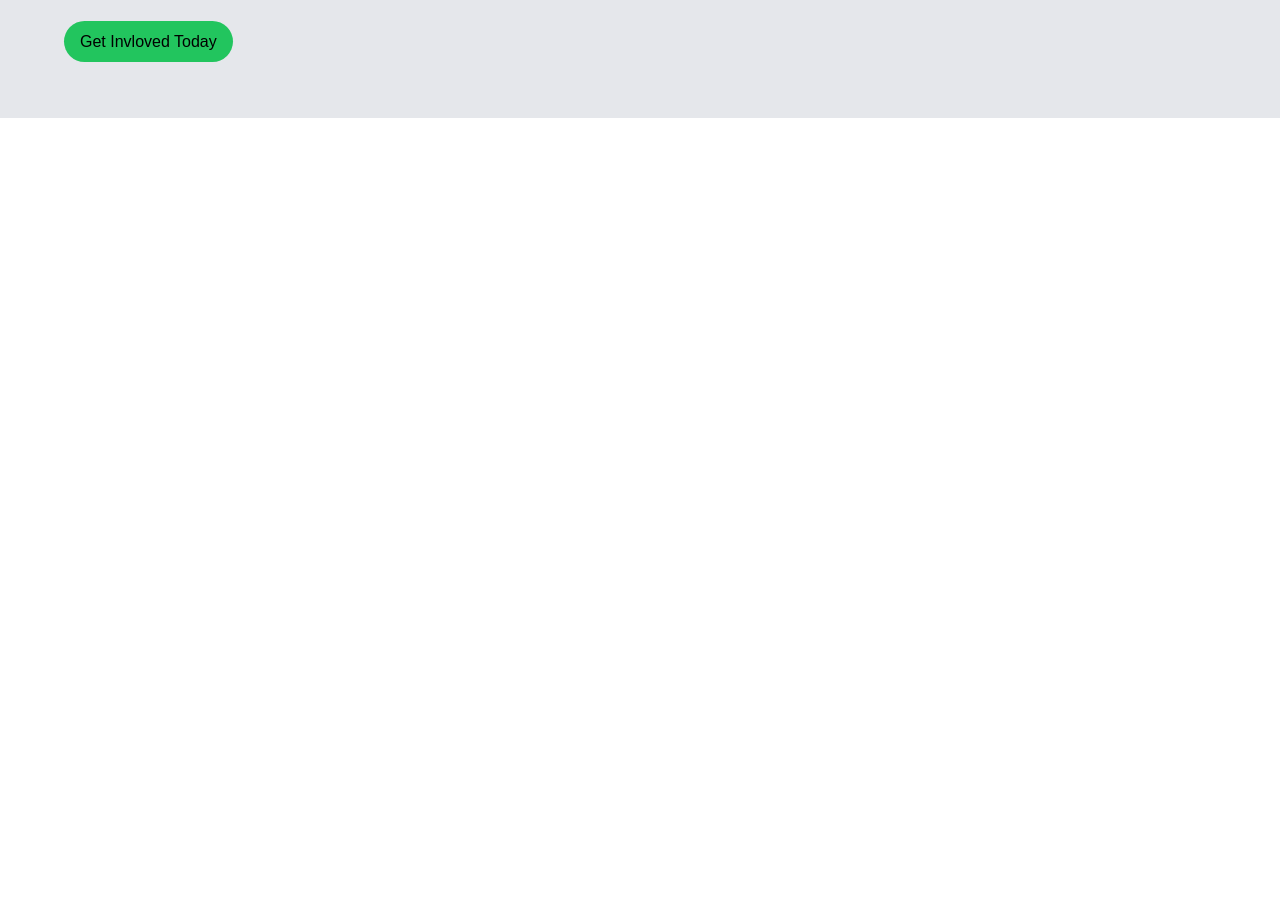
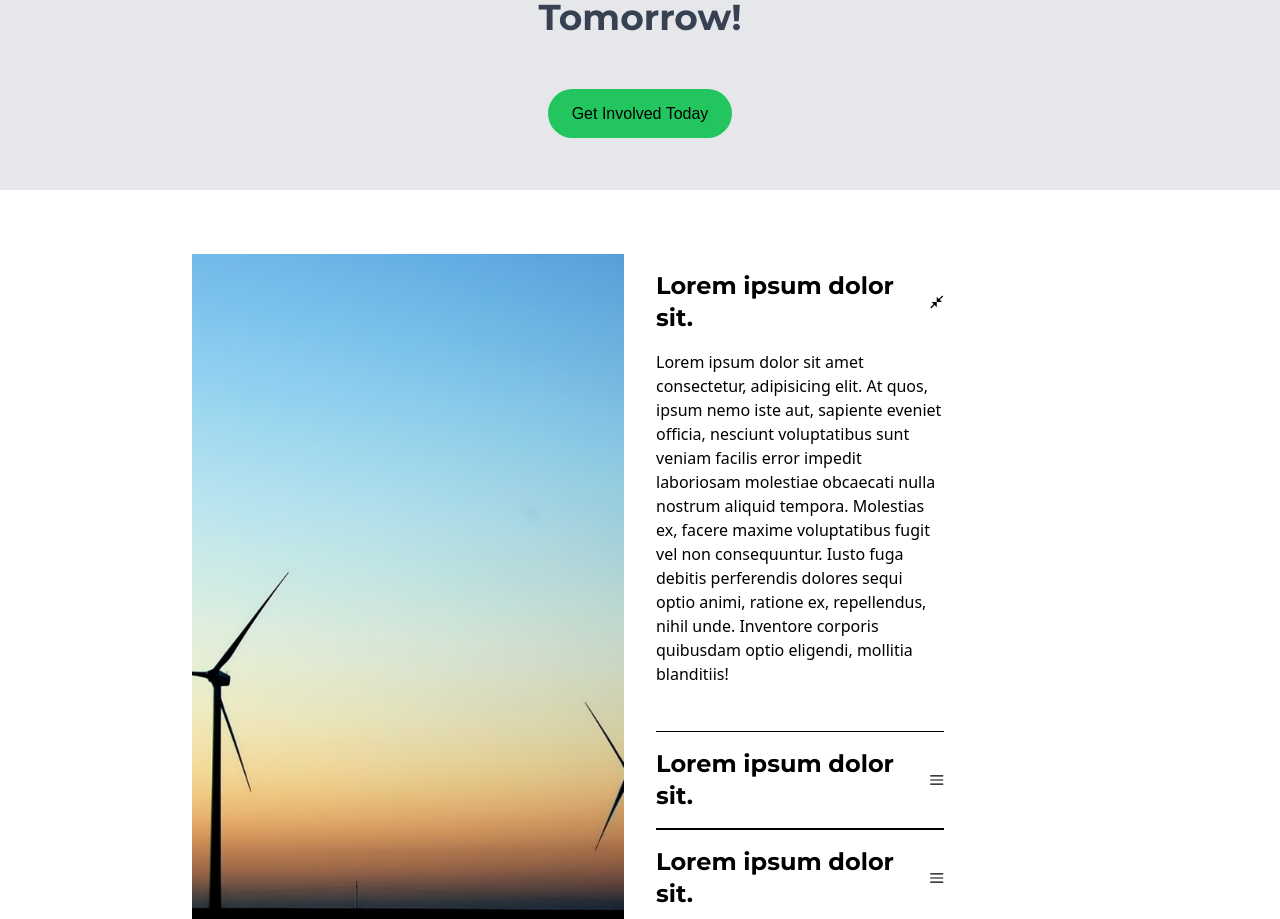
Before and after one commit to pixelPicker/renewables, a React (Vite) app: page / in a window 1280 px wide. Shown: the part 733-1652 px from the top of the page. Before the commit the page ends 851 px from the top, so only its background shows below. Built offline with nearby package versions, Linux system fonts and the light colour scheme; a web font is replaced by a local one.

Commit message:
made some small changes in home page layout

```diff
--- /dev/null
+++ b/src/HomePageComponents/CTA.jsx
@@ -0,0 +1,23 @@
+import React from "react";
+import { FcGlobe } from "react-icons/fc";
+import { FaLeaf } from "react-icons/fa6";
+import { Link } from "react-router";
+import { MdArrowOutward } from "react-icons/md";
+
+function CTA() {
+  return (
+    <section className=" bg-gray-200 p-16 flex flex-col items-center justify-items-center gap-8">
+      <h1 className="w-1/2 text-center font-MontserratBold text-4xl text-gray-700 pb-8">
+        Imagine. Act. Transform. Join Us in Building a Greener Tomorrow!
+      </h1>
+      <div>
+        <Link className="bg-green-500 hover:bg-green-400 active:bg-green-300 font-Nunito px-6 py-4 rounded-full transition-all">
+          Get Involved Today
+        </Link>
+      </div>
+
+    </section>
+  );
+}
+
+export default CTA;
--- a/src/HomePageComponents/Home.jsx
+++ b/src/HomePageComponents/Home.jsx
@@ -1,10 +1,13 @@
 import React from "react";
 import Hero from "./Hero";
+import CTA from "./CTA";
 import Info from "./Info";
 function Home() {
   return (
     <>
       <Hero />
+      <CTA />
+      {/* TODO - add the quiz component here. */}
       <Info />
     </>
   )
--- a/src/HomePageComponents/Info.jsx
+++ b/src/HomePageComponents/Info.jsx
@@ -1,24 +1,71 @@
-import React from "react";
-import { FcGlobe } from "react-icons/fc";
-import { FaLeaf } from "react-icons/fa6";
-import { Link } from "react-router";
-import { MdArrowOutward } from "react-icons/md";
+import React, { useState } from "react";
+import { RxHamburgerMenu } from "react-icons/rx";
+import { MdCloseFullscreen } from "react-icons/md";
 
 function Info() {
+  const [currentOpenTab, setCurrentOpenTab] = useState(0);
+
+  function changeCurrentTab(value) {
+    setCurrentOpenTab(value);
+  }
   return (
-    <section className=" bg-gray-200 p-16 flex flex-col gap-16">
-      <div className="w-2/3">
-        <h1 className="font-MontserratBold text-4xl text-gray-700 pb-8">
-          Imagine. Act. Transform. Join Us in Building a Greener Tomorrow!
-        </h1>
-        <div>
-          <Link className="bg-green-500 hover:bg-green-400 active:bg-green-300 font-Nunito px-4 py-3 rounded-full transition-all">Get Invloved Today
-          </Link>
+    <section className="min-h-screen grid grid-cols-2 px-48 py-16 gap-8">
+
+      <div className="bg-[url('assets/images/rec_3.jpg')] bg-center bg-cover"></div>
+
+      <div className="w-2/3 flex flex-col bg-black gap-[0.1rem]">
+        {/* //* Add content for the cards  */}
+        <div className={`bg-white py-4 transition-all ${currentOpenTab == 0 ? "flex-auto" : "flex-initial"}`}>
+          <div onClick={() => changeCurrentTab(0)} className="flex justify-between items-center">
+            <h1 className="font-MontserratBold text-2xl">Lorem ipsum dolor sit.</h1>
+            {
+              (currentOpenTab == 0)
+                ? <MdCloseFullscreen />
+                : <RxHamburgerMenu />
+            }
+          </div>
+          {
+            (currentOpenTab == 0)
+              ? <p className="pt-4">Lorem ipsum dolor sit amet consectetur, adipisicing elit. At quos, ipsum nemo iste aut, sapiente eveniet officia, nesciunt voluptatibus sunt veniam facilis error impedit laboriosam molestiae obcaecati nulla nostrum aliquid tempora. Molestias ex, facere maxime voluptatibus fugit vel non consequuntur. Iusto fuga debitis perferendis dolores sequi optio animi, ratione ex, repellendus, nihil unde. Inventore corporis quibusdam optio eligendi, mollitia blanditiis!</p>
+              : <span />
+          }
         </div>
+
+        <div className={`bg-white py-4 transition-all ${currentOpenTab == 1 ? "flex-auto" : "flex-initial"}`}>
+          <div onClick={() => changeCurrentTab(1)} className="flex justify-between items-center">
+            <h1 className="font-MontserratBold text-2xl">Lorem ipsum dolor sit.</h1>
+            {
+              (currentOpenTab == 1)
+                ? <MdCloseFullscreen />
+                : <RxHamburgerMenu />
+            }
+          </div>
+          {
+            (currentOpenTab == 1)
+              ? <p className="pt-4">Lorem ipsum dolor sit amet consectetur, adipisicing elit. At quos, ipsum nemo iste aut, sapiente eveniet officia, nesciunt voluptatibus sunt veniam facilis error impedit laboriosam molestiae obcaecati nulla nostrum aliquid tempora. Molestias ex, facere maxime voluptatibus fugit vel non consequuntur. Iusto fuga debitis perferendis dolores sequi optio animi, ratione ex, repellendus, nihil unde. Inventore corporis quibusdam optio eligendi, mollitia blanditiis!</p>
+              : <span />
+          }
+        </div>
+
+        <div className={`bg-white py-4 transition-all ${currentOpenTab == 2 ? "flex-auto" : "flex-initial"}`}>
+          <div onClick={() => changeCurrentTab(2)} className="flex justify-between items-center">
+            <h1 className="font-MontserratBold text-2xl">Lorem ipsum dolor sit.</h1>
+            {
+              (currentOpenTab == 2)
+                ? <MdCloseFullscreen />
+                : <RxHamburgerMenu />
+            }
+          </div>
+          {
+            (currentOpenTab == 2)
+              ? <p className="pt-4">Lorem ipsum dolor sit amet consectetur, adipisicing elit. At quos, ipsum nemo iste aut, sapiente eveniet officia, nesciunt voluptatibus sunt veniam facilis error impedit laboriosam molestiae obcaecati nulla nostrum aliquid tempora. Molestias ex, facere maxime voluptatibus fugit vel non consequuntur. Iusto fuga debitis perferendis dolores sequi optio animi, ratione ex, repellendus, nihil unde. Inventore corporis quibusdam optio eligendi, mollitia blanditiis!</p>
+              : <span />
+          }
+        </div>
+
       </div>
-
     </section>
-  );
+  )
 }
 
 export default Info;
```
Also changed, not shown: src/HomePageComponents/Stories.jsx (added, +11 -0 lines).
